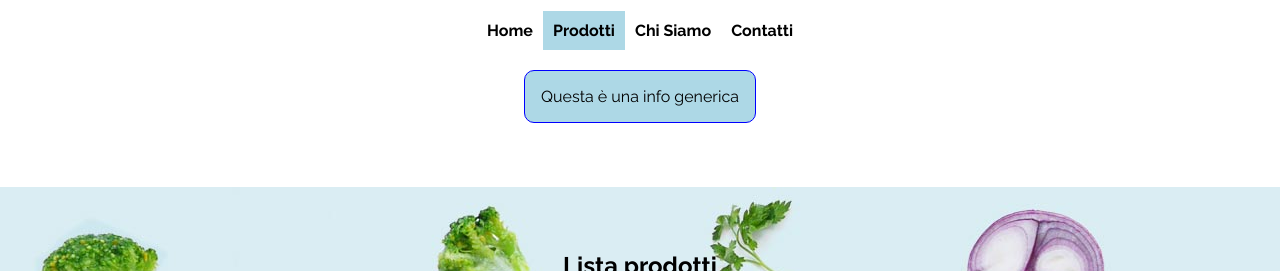
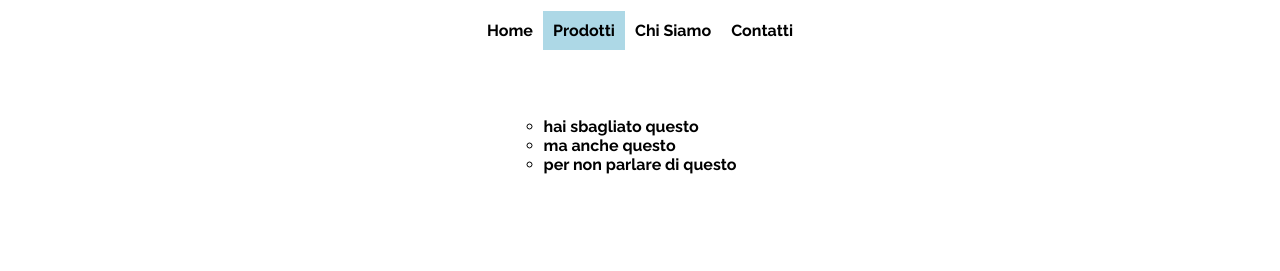
Before and after one commit to pimoGit/molisana151, a React (Vite) app: page / in a window 1280 px wide. Shown: the part 158-429 px from the top of the page. Built offline with nearby package versions, Linux system fonts and the light colour scheme.

Commit message:
comp alert con uso di children prop (riutilizzo massimo)

```diff
--- a/src/App.jsx
+++ b/src/App.jsx
@@ -7,9 +7,13 @@ function App() {
     return (
         <>
             <MainHeader />
-            <Alert
-                type=""
-                message="Questa è una info generica" />
+            <Alert type="succes">
+                <ul>
+                    <li>hai sbagliato questo</li>
+                    <li>ma anche questo</li>
+                    <li>per non parlare di questo</li>
+                </ul>
+            </Alert>
             <MainContent />
             <MainFooter />
         </>
--- a/src/components/Alert.jsx
+++ b/src/components/Alert.jsx
@@ -1,12 +1,12 @@
 const Alert = (props) => {
 
     // descructuting oggetto props
-    const { type, message } = props;
+    const { type, children } = props;
 
     return (
         <div className="alert-container">
             <div className={`alert ${type || 'info'}`}>
-                {message}
+                {children}
             </div>
         </div>
     )
--- a/src/index.css
+++ b/src/index.css
@@ -67,6 +67,14 @@ a {
         border-color: darkred;
         background-color: red;
     }
+}
+
+.alert ul {
+    display: block;
+}
+
+.alert ul li {
+    list-style-type: circle;
 }
 
 
```
